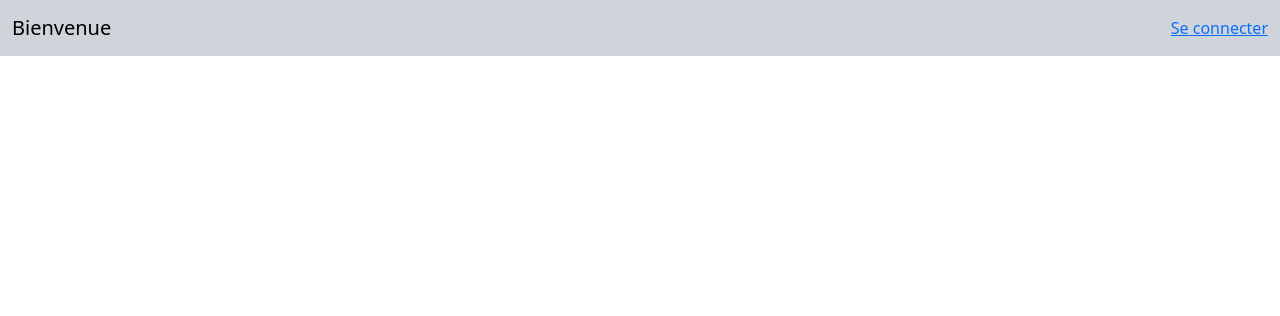
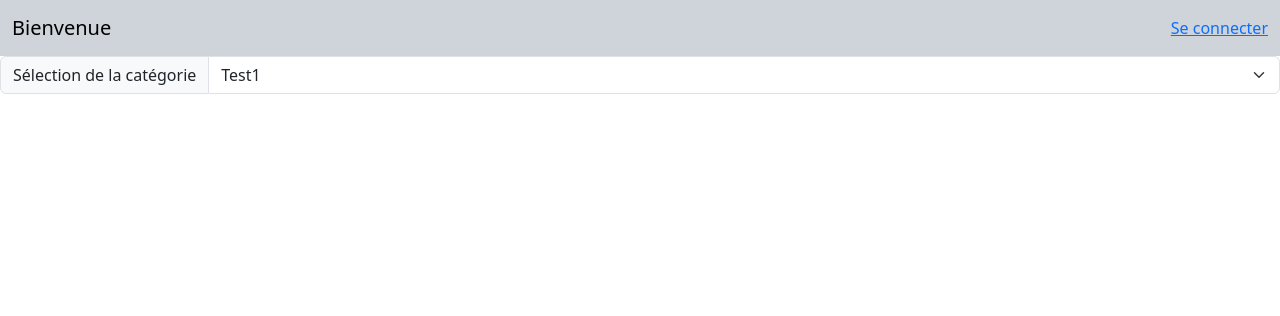
Before and after one commit to Erwann27/Terminologio, a PHP site: page / in a window 1280 px wide. Shown: the top 316 px of the page. Run offline with PHP 8.4, Linux system fonts and the light colour scheme.

Commit message:
Created category selector

```diff
--- a/src/index.php
+++ b/src/index.php
@@ -31,5 +31,14 @@
                 ?>
             </div>
         </nav>
+
+        <div class="input-group">
+            <label for="category-selection" class="input-group-text">Sélection de la catégorie</label>
+            <select class="form-select" id="category-selection">
+                <option selected>Test1</option>
+                <option value="1">Test2</option>
+                <option value="2">Test3</option>
+            </select>
+        </div>
     </body>
 </html>
```
